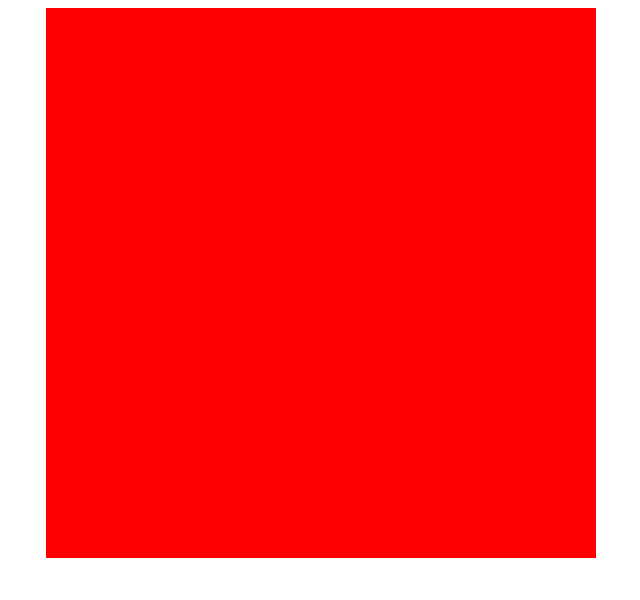
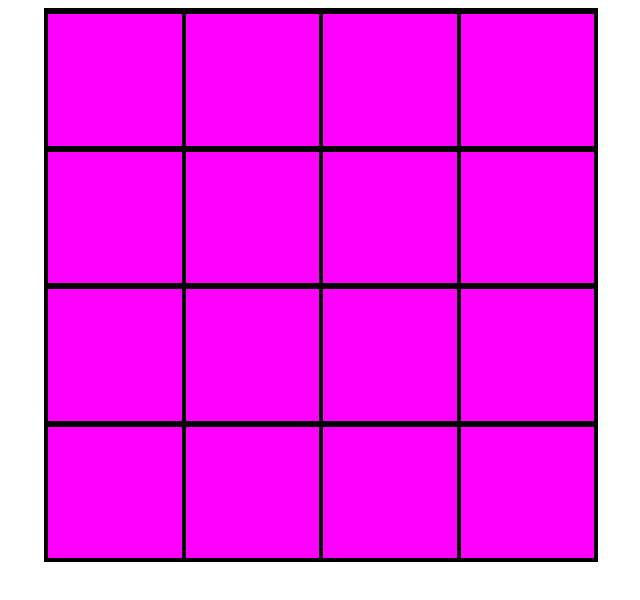
Before and after one commit to HeraldJr/etch-a-sketch, a plain HTML site: page index.html in a window 1280 px wide. Shown: the whole page, without its empty margins (319-959 px from the left). Drawn offline with Linux system fonts and the light colour scheme.

Commit message:
cells change color on hover

```diff
--- a/index.html
+++ b/index.html
@@ -12,24 +12,26 @@
             margin: 0 auto;
             display: flex;
             flex-direction: column;
+            border: 2px solid black;
 
         }
         .row{
-            border: 3px;
-            border-style: solid;
-            border-color: black;
-            background-color: green;
+
+            border-left: -1px;
+            border-right: -1px;
+            border-top: 2px solid black;
             flex: 1;
             display: flex;
-
+            margin:0;
+            padding: 0;
         }
 
         .col{
-            border: 3px;
-            border-style: solid;
-            border-color: black;
+            border: 2px solid black;
             background-color: magenta;
             flex: 1;
+            margin: 0;
+            padding: 0;
         }
     </style>
 </head>
--- a/script.js
+++ b/script.js
@@ -3,17 +3,20 @@ container.style.backgroundColor = "red";
 
 const p = document.createElement("p")
 p.textContent = "HELLO!"
-let gridSize
-
+let gridSize=4;
+const row = document.createElement("div")
+const col = document.createElement("div")
 for (let i = 0; i < gridSize; i++) {
     const row = document.createElement("div")
+    container.appendChild(row)
     row.classList = "row"
-    container.appendChild(row)
-    console.log(i + "\n")
+
     for (let j = 0; j < gridSize; j++) {
         const col = document.createElement("div")
         col.classList = "col"
         row.appendChild(col)
-        console.log(j)
+        col.addEventListener("mouseover", ()=>{
+            col.style.backgroundColor="cyan"
+        })
     }
 }
```
